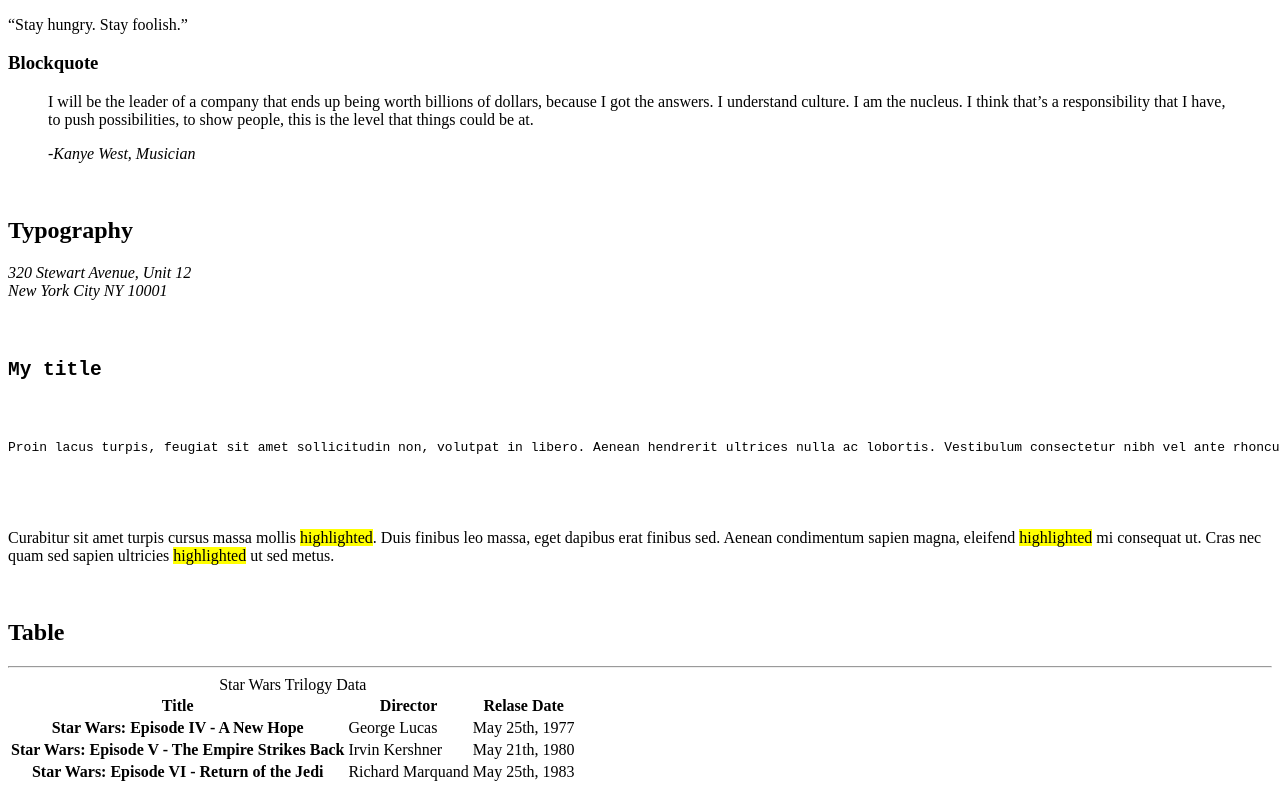
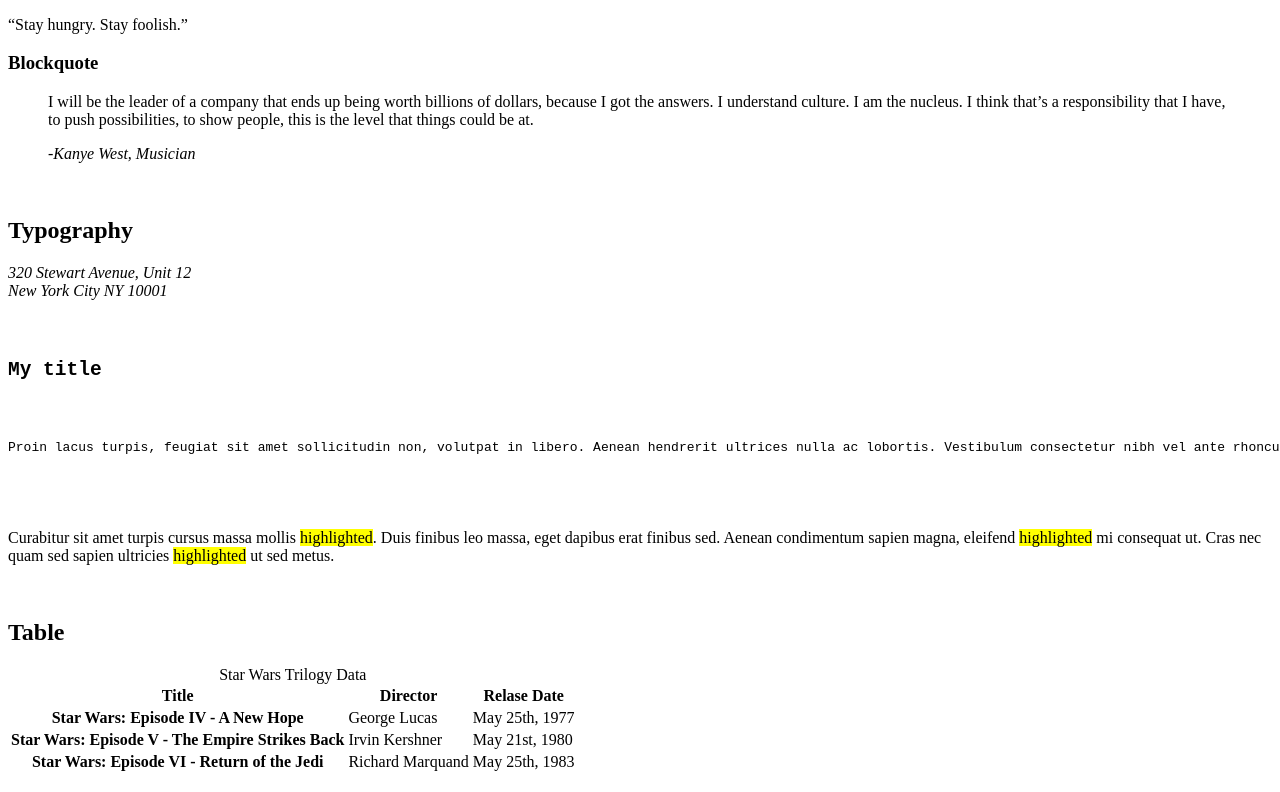
Before and after one commit to DiegoRmsR/holbertonschool-web_front_end, a plain HTML site: page 0x00-html_advanced/33-styleguide.html in a window 1280 px wide. Shown: the part 1171-1963 px from the top of the page. Drawn offline with Linux system fonts and the light colour scheme.

Commit message:
[Feature] Typography section - using the correct tags

```diff
--- a/0x00-html_advanced/33-styleguide.html
+++ b/0x00-html_advanced/33-styleguide.html
@@ -125,12 +125,11 @@
             </div>
         </section>
         <br>
-        <!--Table-->
+        <!-- Table -->
         <section>
             <header>
                 <h2>Table</h2>
             </header>
-            <hr>
             <table>
                 <caption>Star Wars Trilogy Data</caption>
                 <thead>
@@ -149,7 +148,7 @@
                     <tr>
                         <th scope="row"><strong>Star Wars: Episode V - The Empire Strikes Back</strong></th>
                         <td>Irvin Kershner</td>
-                        <td>May 21th, 1980</td>
+                        <td>May 21st, 1980</td>
                     </tr>
                 </tbody>
                 <tfoot>
```
